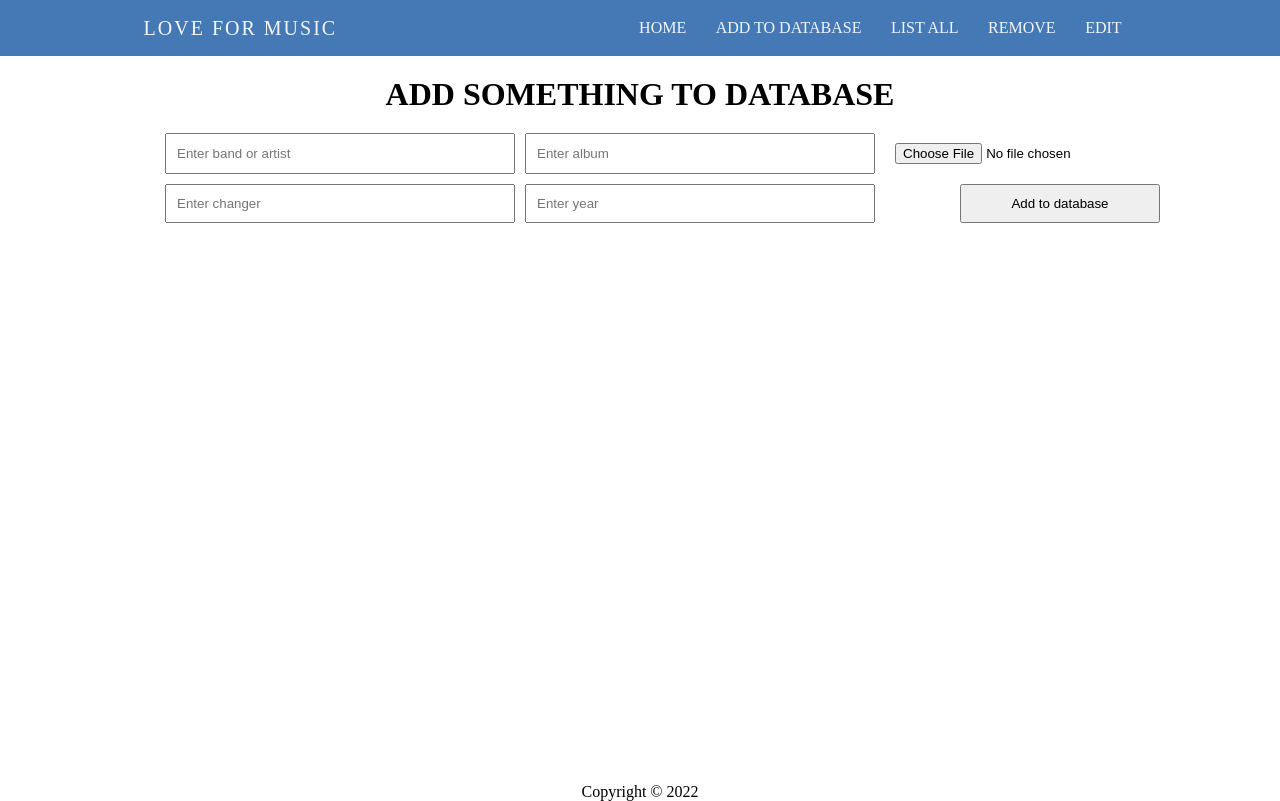
After one commit to LiamHjalmarsson/U3_API, a PHP site: page /add_to_database.php in a window 1280 px wide. The commit adds this page. Run offline with PHP 8.4, Linux system fonts and the light colour scheme.

Commit message:
create new music to db

```diff
--- /dev/null
+++ b/add_to_database.php
@@ -0,0 +1,41 @@
+<?php
+    ini_set("display_erorres", 1);
+
+    require_once("sections/header.php");
+    require_once("sections/navigation.php");
+
+?>
+
+
+    <main>
+
+        <h1> ADD SOMETHING TO DATABASE </h1>
+
+        <form id="add_music" action="http://localhost:8080/api/create.php" method="POST">
+            <input type="text" name="band" placeholder="Enter band or artist" class="band">
+            <input class="album" type="text" name="album" placeholder="Enter album">
+            <input type="file" name="image" class="image">
+            <input class="year" type="text" name="changer" placeholder="Enter changer">
+            <input class="year" type="number" name="year" placeholder="Enter year">
+            <!-- <input class="song" type="text" name="song" placeholder="Enter song"> -->
+            <button type="submit" id="submit_btn"> Add to database </button>
+        </form>
+
+        <!-- <button class="add_another"> Add another song </button> -->
+
+    </main>
+
+    <section>
+
+    </section>
+
+    <footer>
+        <?php
+            $date_year = date("Y");
+            echo "<p> Copyright © $date_year </p>";
+        ?>
+    </footer>
+
+    <script src="js/navigation.js"></script>
+    <script src="js/add_to_database.js"></script>
+</html>
--- /dev/null
+++ b/css/add_database.css
@@ -0,0 +1,46 @@
+main {
+    margin: auto;
+    max-width: 950px;
+}
+
+h1 {
+    padding: 20px;
+    text-align: center;
+}
+
+#add_music {
+    display: grid;
+    grid-template-columns: repeat(3, 1fr);
+    gap: 10px;
+}
+
+input {
+    width: 350px;
+    padding: 10px;
+}
+
+#submit_btn {
+    margin: auto;
+    width: 200px;
+    height: 100%;
+    padding: 10px;
+
+    /* grid-column: 3 / span 1 ; */
+    /* grid-row: 1 / span 2; */
+}
+
+.add_another {
+    margin-top: 10px;
+}
+
+section {
+    display: flex;
+    justify-content: center;
+    align-items: center;
+    height: 70vh;
+}
+
+#added_info_container {
+    width: 60%;
+    height: 50%;
+}
--- a/css/style.css
+++ b/css/style.css
@@ -110,3 +110,7 @@ ul > li > a {
 .toggle-burger .bottom-line {
     transform:  rotate(45deg) translate(-6px, -6px);
 }
+
+footer {
+    text-align: center;
+}
--- /dev/null
+++ b/js/add_to_database.js
@@ -0,0 +1,112 @@
+let form = document.getElementById("add_music");
+
+form.addEventListener("submit", async (e) => {
+    e.preventDefault();
+
+    document.querySelector("section").innerHTML = "";
+
+    let formDATA = new FormData(form);
+
+    let req = new Request("http://localhost:8080/api/create.php", {
+        method: "POST",
+        body: formDATA
+    });
+
+    try {
+        let response = await fetch(req);
+
+        let recourse = await response.json();
+
+        console.log(response)
+
+        if (recourse.error) {
+            new_to_data(recourse);
+            clearSerach();
+        } else {
+            new_to_data(recourse);
+            clearSerach();
+        }
+
+    } catch (error) {
+
+    }
+
+});
+
+
+function new_to_data (recourse) {
+    let container = document.createElement("div");
+
+    if (recourse.error) {
+        container.innerHTML = `${recourse.error}`;
+    } else {
+        container.innerHTML = `
+            <h3>${recourse.band} ${recourse.year}</h3>
+            <p>${recourse.album}</p>
+        `
+    }
+
+    document.querySelector("section").append(container);
+}
+
+function clearSerach () {
+    document.getElementById("add_music").reset();
+}
+
+
+
+
+
+
+
+
+
+
+
+
+
+
+
+
+
+
+
+
+
+
+
+
+
+
+
+
+
+
+
+
+
+
+// function add_another_song () {
+//     let btn = document.querySelector(".add_another");
+
+//     btn.addEventListener("click", () => {
+//         new_song_input();
+//     })
+// }
+
+// function new_song_input () {
+//     let database_btn = document.getElementById("submit_btn");
+//     let input = document.createElement("input");
+
+//     input.classList.add("song");
+//     input.name = "song";
+//     input.type = "text";
+//     input.placeholder = "Enter song";
+//     document.querySelector("form").insertBefore(input, database_btn);
+// }
+
+// function clear_inputs () {
+//     document.querySelectorAll("form > input").values = ""
+// }
+
+// add_another_song();
--- a/sections/header.php
+++ b/sections/header.php
@@ -5,6 +5,7 @@
     <meta http-equiv="X-UA-Compatible" content="IE=edge">
     <meta name="viewport" content="width=device-width, initial-scale=1.0">
     <link rel="stylesheet" href="css/style.css">
+    <link rel="stylesheet" href="css/add_database.css">
     <title>Document</title>
 </head>
 
--- a/sections/navigation.php
+++ b/sections/navigation.php
@@ -4,19 +4,19 @@
 
     <ul>
         <li>
-            <a href="#">HOME</a>
+            <a href="index.php">HOME</a>
         </li>
         <li>
-            <a href="#">LIST ALL</a>
+            <a href="add_to_database.php">ADD TO DATABASE</a>
         </li>
         <li>
-            <a href="#">ADD TO DATABASE</a>
+            <a href="list_all.php">LIST ALL</a>
         </li>
         <li>
-            <a href="#">REMOVE</a>
+            <a href="remove_from_database.php">REMOVE</a>
         </li>
         <li>
-            <a href="#">EDIT</a>
+            <a href="edit_database.php">EDIT</a>
         </li>
     </ul>
 
```
Also changed, not shown: API/create.php (+68 -23 lines), index.php (+11 -1 lines), sections/footer.php (deleted, +0 -11 lines), api/uploades/1667813004-argentina_normal_2.jpg (added), api/uploades/1667813367-bath_normal_1.jpg (added), api/uploades/1667813580-argentina_normal_3.jpg (added).
